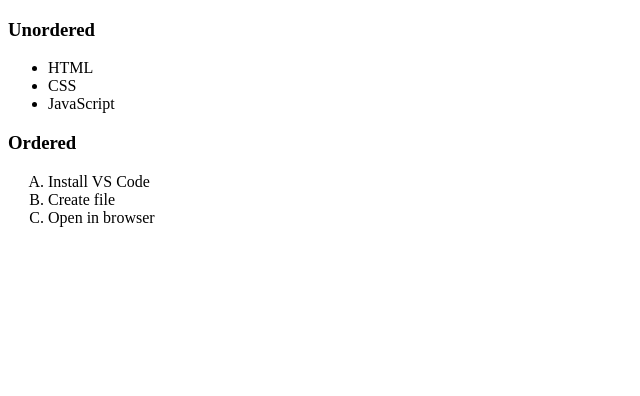
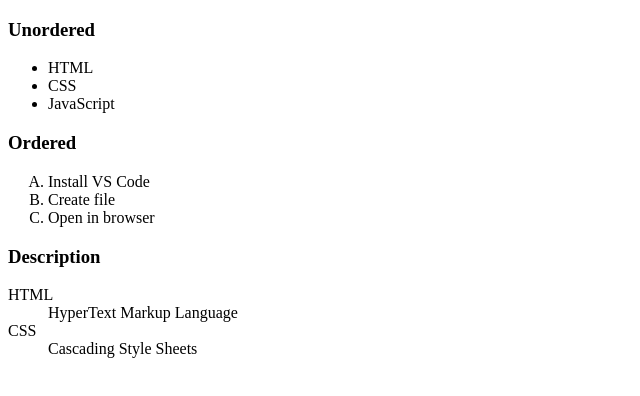
Before and after one commit to vikhyatdilwania15/WDW_0344, a plain HTML site: page WDW Assignments/ASSIGNMENT-5/index.html in a window 1280 px wide. Shown: the whole page, without its empty margins (0-640 px from the left). Drawn offline with Linux system fonts and the light colour scheme.

Commit message:
ASSIGMENT-5 Completed

```diff
--- a/WDW Assignments/ASSIGNMENT-5/index.html
+++ b/WDW Assignments/ASSIGNMENT-5/index.html
@@ -14,5 +14,10 @@
     <ol type="A">
         <li>Install VS Code</li><li>Create file</li><li>Open in browser</li>
     </ol>
+    <h3>Description</h3>
+    <dl>
+        <dt>HTML</dt><dd>HyperText Markup Language</dd>
+        <dt>CSS</dt><dd>Cascading Style Sheets</dd>
+    </dl>
 </body>
 </html>
```
